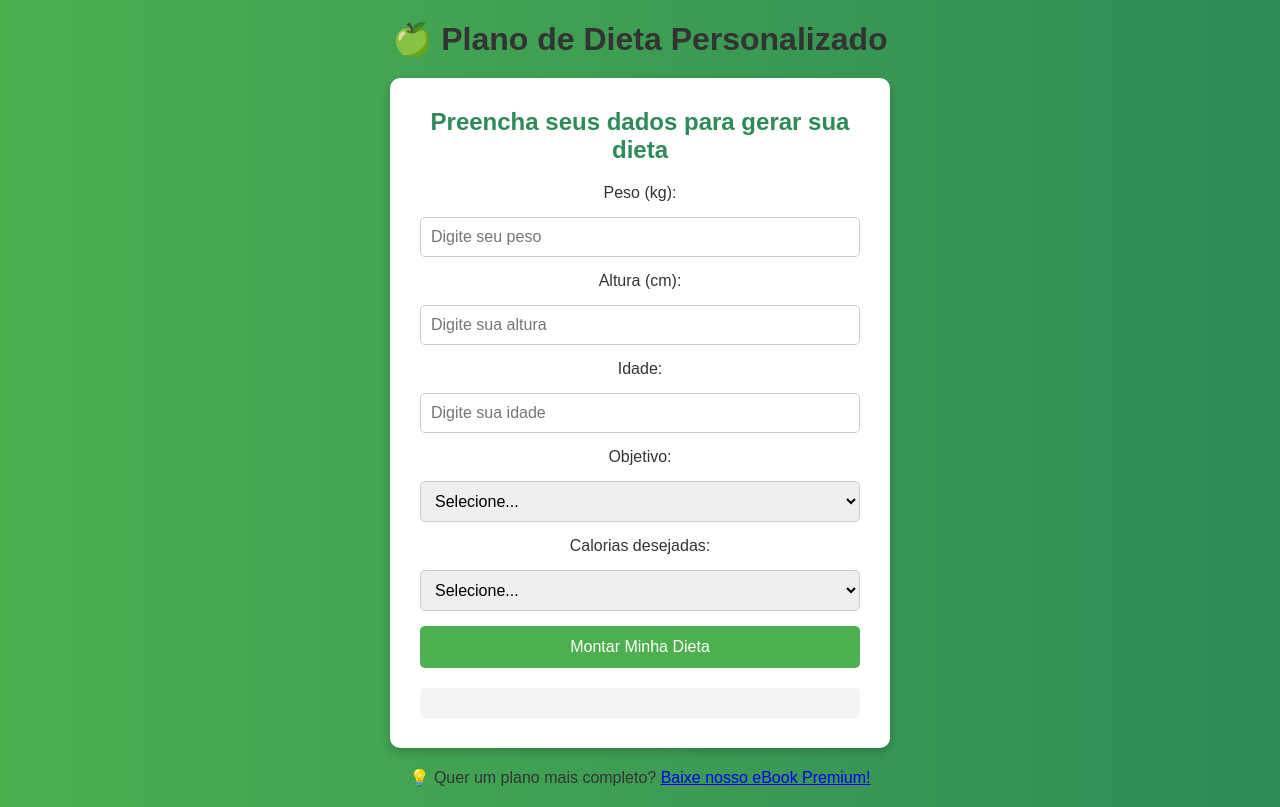
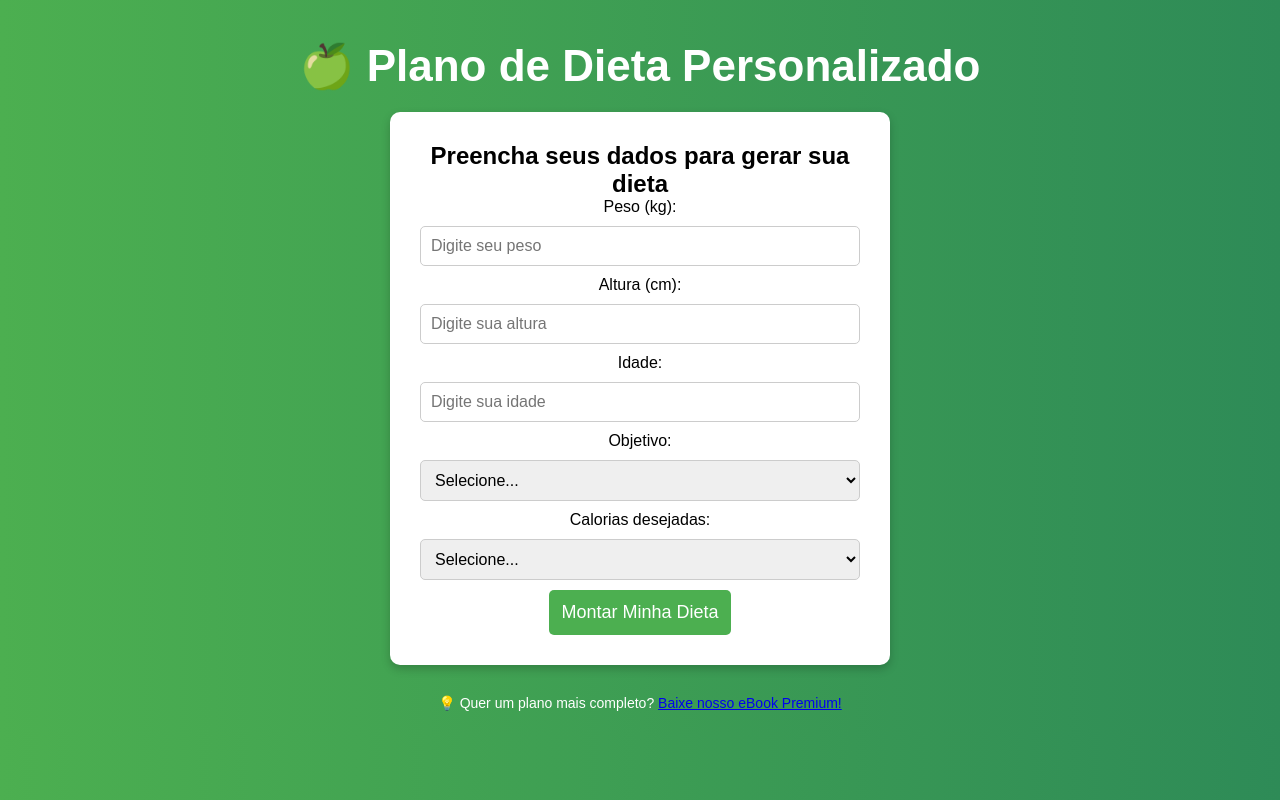
Before and after one commit to Bethina12/Meusite, a plain HTML site: page index.html in a window 1280 px wide. Drawn offline with Linux system fonts and the light colour scheme.

Commit message:
Update styles.css

```diff
--- a/styles.css
+++ b/styles.css
@@ -6,58 +6,40 @@
     font-family: Arial, sans-serif;
 }
 
+/* Estilizando o corpo da página */
 body {
     background: linear-gradient(to right, #4CAF50, #2E8B57);
-    color: #333;
+    color: white;
     text-align: center;
     padding: 20px;
+}
+
+/* Cabeçalho */
+header {
+    padding: 20px;
+    font-size: 22px;
+    font-weight: bold;
 }
 
 /* Container principal */
 .container {
     max-width: 500px;
-    background: #fff;
+    background: white;
     padding: 30px;
-    margin: 20px auto;
+    margin: auto;
     border-radius: 10px;
+    color: black;
     box-shadow: 0px 4px 10px rgba(0, 0, 0, 0.2);
 }
 
-/* Título */
-h2 {
-    margin-bottom: 20px;
-    color: #2E8B57;
-}
-
-/* Estilizando o formulário */
-form {
-    display: flex;
-    flex-direction: column;
-    gap: 15px;
-}
-
-/* Estilizando os inputs */
+/* Estilizando inputs */
 input, select {
     width: 100%;
     padding: 10px;
+    margin: 10px 0;
     font-size: 16px;
     border: 1px solid #ccc;
     border-radius: 5px;
-    transition: 0.3s;
-}
-
-/* Foco nos inputs */
-input:focus, select:focus {
-    border-color: #4CAF50;
-    outline: none;
-    box-shadow: 0px 0px 5px rgba(76, 175, 80, 0.5);
-}
-
-/* Grupo de rádio buttons */
-.radio-group {
-    display: flex;
-    justify-content: center;
-    gap: 20px;
 }
 
 /* Botão */
@@ -65,11 +47,10 @@ button {
     background-color: #4CAF50;
     color: white;
     padding: 12px;
-    font-size: 16px;
+    font-size: 18px;
     border: none;
     border-radius: 5px;
     cursor: pointer;
-    transition: 0.3s;
 }
 
 button:hover {
@@ -83,11 +64,11 @@ button:hover {
     border-radius: 5px;
     background: #f4f4f4;
     text-align: left;
+    display: none;
 }
 
-/* Responsividade */
-@media (max-width: 600px) {
-    .container {
-        width: 90%;
-    }
+/* Rodapé */
+footer {
+    margin-top: 30px;
+    font-size: 14px;
 }
```
